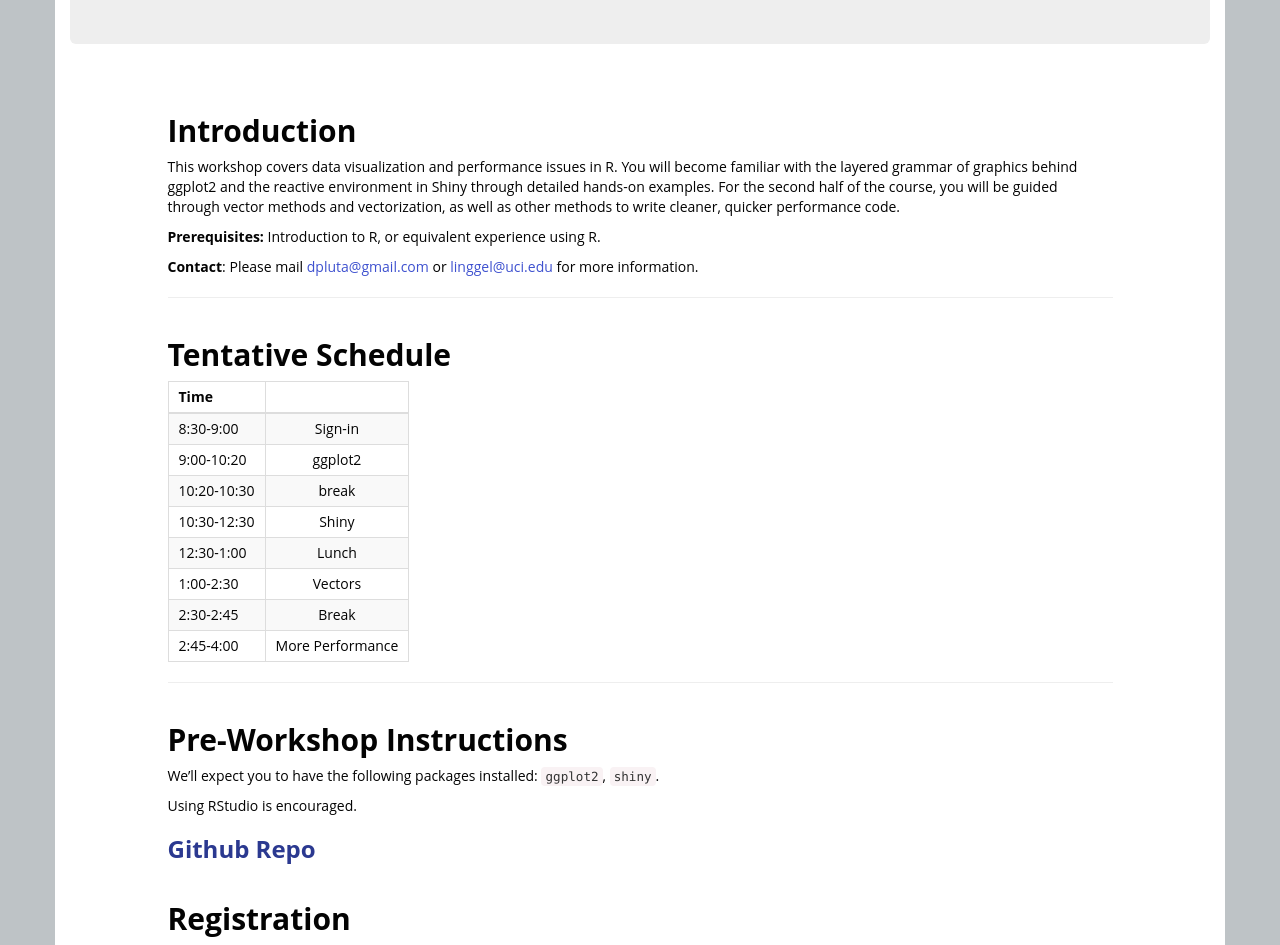
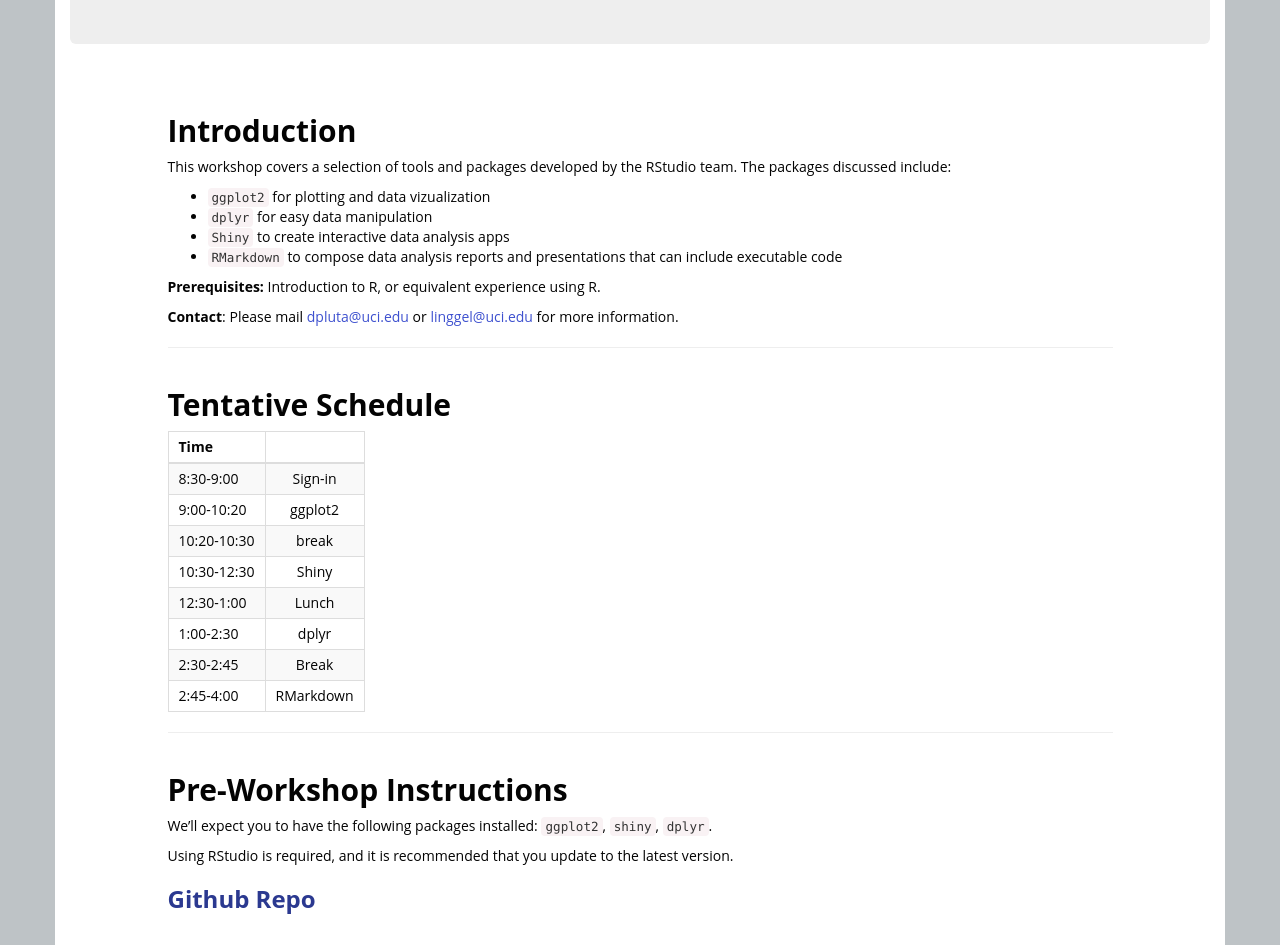
Before and after one commit to UCIDataScienceInitiative/UCIDataScienceInitiative.github.io, a Jekyll site: the page built from Workshops/AdvancedR.md, in a window 1280 px wide and 1400 px high. Shown: the part 380-1325 px from the top of the window. Built offline with Jekyll 4.4.1, drawn with Linux system fonts in a browser that asks for light colours; grey boxes are pictures that could not be loaded.

Commit message:
Update course description for Winter 2017 session.

```diff
--- a/Workshops/AdvancedR.md
+++ b/Workshops/AdvancedR.md
@@ -12,12 +12,16 @@ permalink: Workshops/TopicsR/
 
 ## Introduction
 
-This workshop covers data visualization and performance issues in R. You will become familiar with the layered grammar of graphics behind ggplot2 and the reactive environment in Shiny through detailed hands-on examples. For the second half of the course, you will be guided through vector methods and vectorization, as well as other methods to write cleaner, quicker performance code.
+This workshop covers a selection of tools and packages developed by the RStudio team.  The packages discussed include:
++ `ggplot2` for plotting and data vizualization
++ `dplyr` for easy data manipulation
++ `Shiny` to create interactive data analysis apps
++ `RMarkdown` to compose data analysis reports and presentations that can include executable code
 
 
 **Prerequisites:** Introduction to R, or equivalent experience using R.
 
-**Contact**: Please mail [dpluta@gmail.com](mailto:dpluta@gmail.com) or [linggel@uci.edu](mailto:linggel@uci.edu) for more information.
+**Contact**: Please mail [dpluta@uci.edu](mailto:dpluta@uci.edu) or [linggel@uci.edu](mailto:linggel@uci.edu) for more information.
 
 * * *
 
@@ -32,9 +36,9 @@ This workshop covers data visualization and performance issues in R. You will be
 | 10:20-10:30   | break  |
 | 10:30-12:30   | Shiny	|
 | 12:30-1:00	| Lunch			|
-| 1:00-2:30		| Vectors |
+| 1:00-2:30		| dplyr |
 | 2:30-2:45		| Break			|
-| 2:45-4:00	| More Performance |
+| 2:45-4:00	| RMarkdown |
 
 * * *
 
@@ -43,9 +47,9 @@ This workshop covers data visualization and performance issues in R. You will be
 
 ## <a name="Instructions"></a>Pre-Workshop Instructions
 
-We'll expect you to have the following packages installed: `ggplot2`, `shiny`.
+We'll expect you to have the following packages installed: `ggplot2`, `shiny`, `dplyr`.
 
-Using RStudio is encouraged.
+Using RStudio is required, and it is recommended that you update to the latest version.
 
 
 ### <a name="Repo" href="https://github.com/UCIDataScienceInitiative/AdvancedRWorkshop">Github Repo</a>
```
